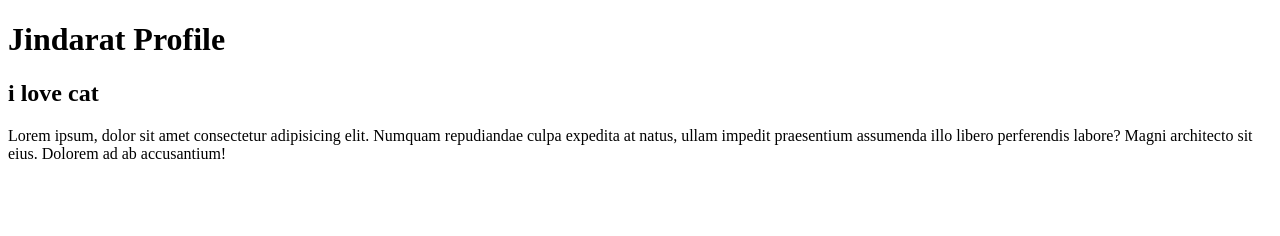
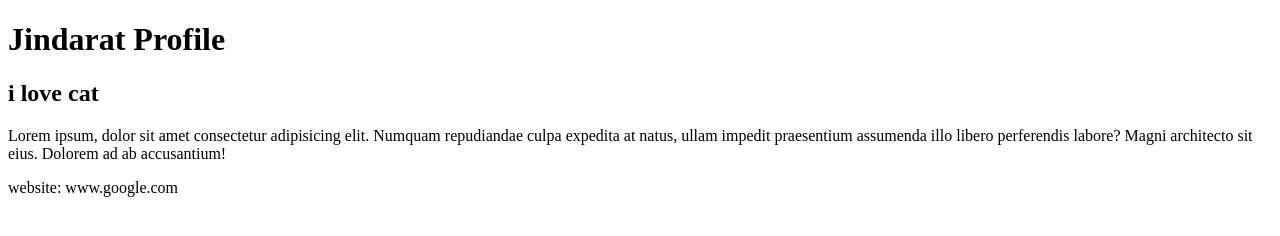
Before and after one commit to jindarat2022/jindarat-jari-project, a plain HTML site: page index.html in a window 1280 px wide. Drawn offline with Linux system fonts and the light colour scheme.

Commit message:
Add website thrid_branch
Add website thrid_branch

```diff
--- a/index.html
+++ b/index.html
@@ -11,5 +11,6 @@
     <h2>i love cat</h2>
     <p>Lorem ipsum, dolor sit amet consectetur adipisicing elit. Numquam repudiandae culpa expedita at natus, ullam
         impedit praesentium assumenda illo libero perferendis labore? Magni architecto sit eius. Dolorem ad ab accusantium!</p>
+    <p>website: www.google.com</p>
 </body>
 </html>
```
